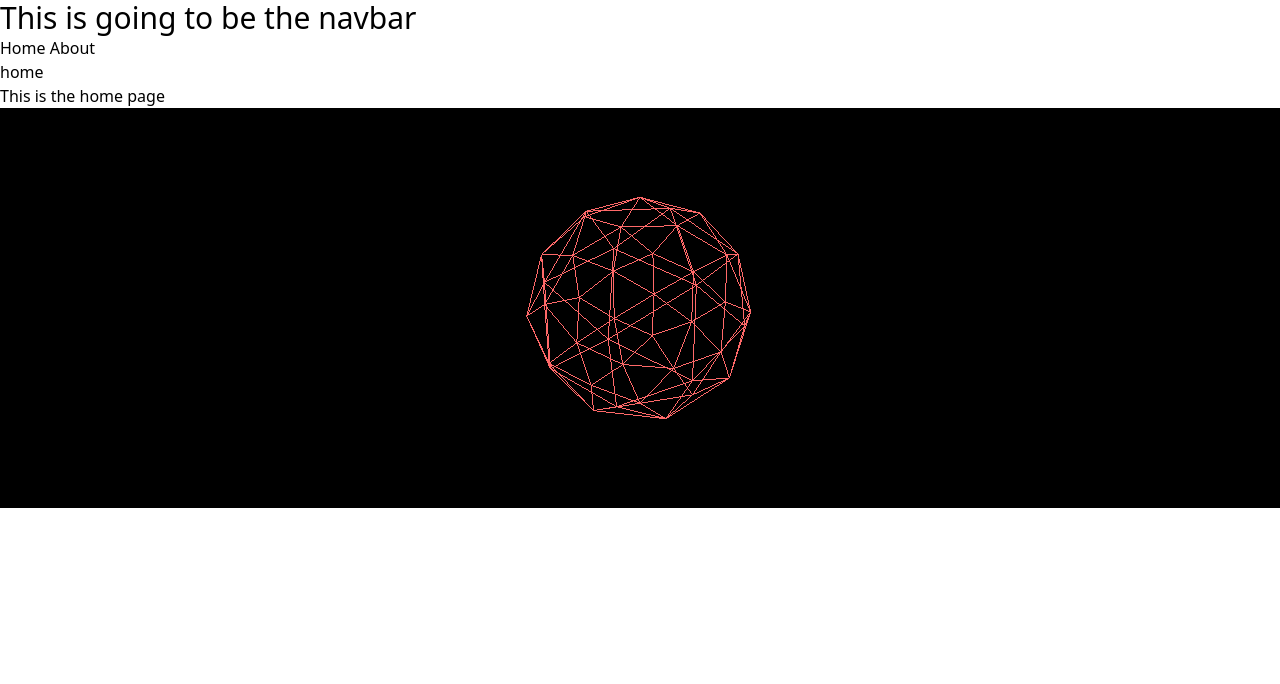
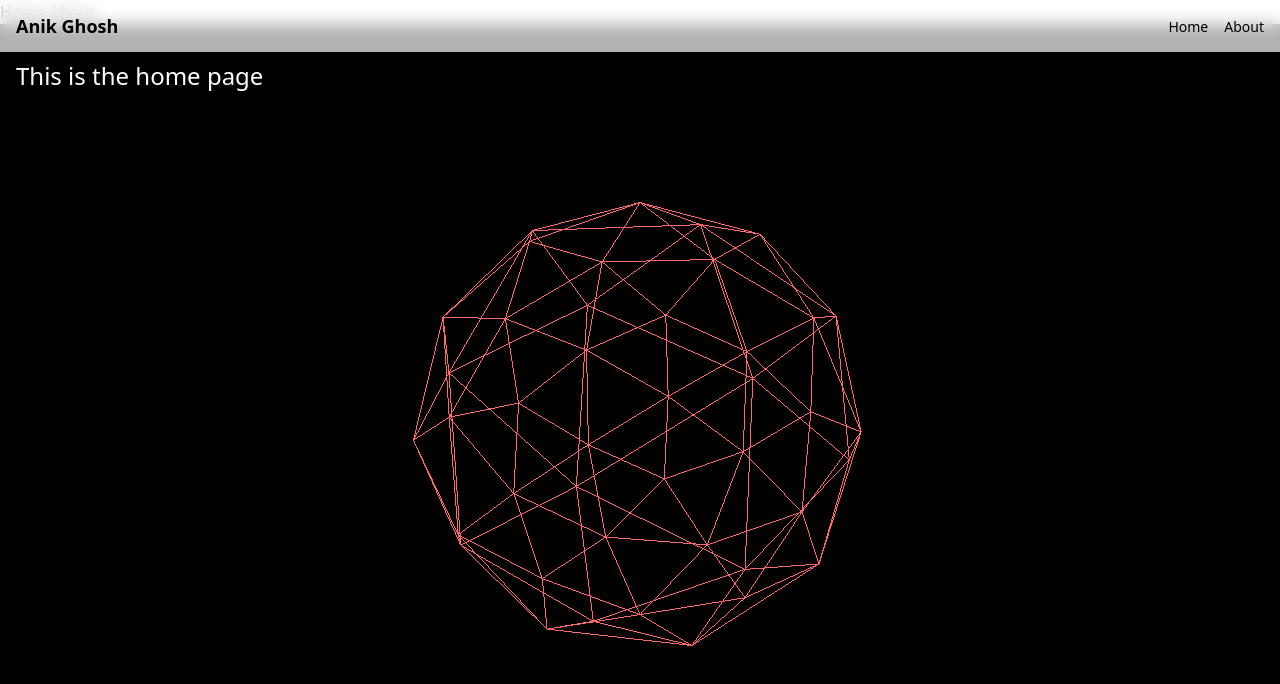
Before and after one commit to rgbanik/portfolio, an Astro site: page / in a window 1280 px wide. Built offline with nearby package versions, Linux system fonts and the light colour scheme; Astro itself is replaced by a stand-in of ours.

Commit message:
Styled navbar and made canvas bigger

```diff
--- a/src/components/AnimatedScene.jsx
+++ b/src/components/AnimatedScene.jsx
@@ -3,7 +3,7 @@
 import { useEffect, useRef } from 'react';
 import * as THREE from 'three';
 
-export default function AnimatedScene() {
+export default function AnimatedScene({pageName}) {
   const mountRef = useRef(null);
 
   useEffect(() => {
@@ -34,5 +34,13 @@ export default function AnimatedScene() {
     };
   }, []);
 
-  return <div ref={mountRef} style={{ width: '100%', height: '400px' }} />;
+  return (
+  <div className="relative w-screen h-screen">
+    <h1 className="text-2xl absolute top-4 left-4 z-10 mt-5 text-white">This is the {pageName} page</h1>
+    <div
+      ref={mountRef}
+      className="absolute top-0 left-0 w-full h-full z-0"
+    />
+  </div>
+  )
 }
--- a/src/components/navbar.astro
+++ b/src/components/navbar.astro
@@ -1,6 +1,12 @@
 ---
 ---
 
-<div class="text-3xl">
-    This is going to be the navbar
-</div>
+<nav class="fixed top-0 left-0 w-full z-50 bg-white/70 backdrop-blur shadow">
+  <div class="max-w-7xl mx-auto px-4 py-3 flex justify-between items-center">
+    <span class="font-bold text-lg">Anik Ghosh</span>
+    <ul class="flex gap-4">
+      <li><a href="/portfolio/" class="text-sm">Home</a></li>
+      <li><a href="/portfolio/about/" class="text-sm">About</a></li>
+    </ul>
+  </div>
+</nav>
--- a/src/layouts/Layout.astro
+++ b/src/layouts/Layout.astro
@@ -17,8 +17,6 @@ const { pageName } = Astro.props;
         <Navbar></Navbar>
 		<a href="/portfolio/">Home</a>
         <a href="/portfolio/about">About</a>
-		<h1>{pageName}</h1>
-        <slot />
-		<AnimatedScene client:load />
+		<AnimatedScene pageName={pageName} client:load />
 	</body>
 </html>
```
